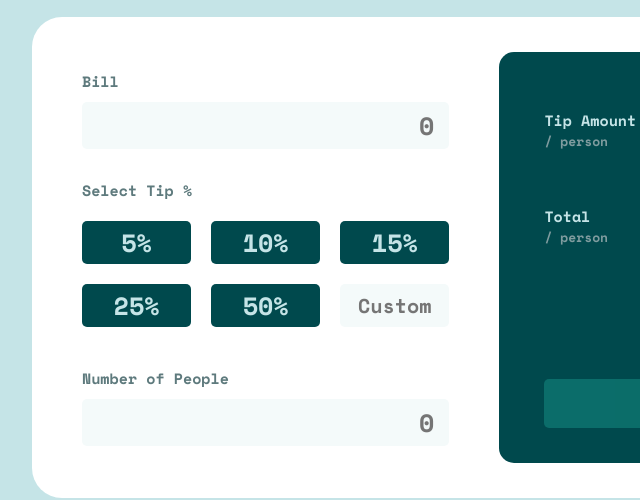
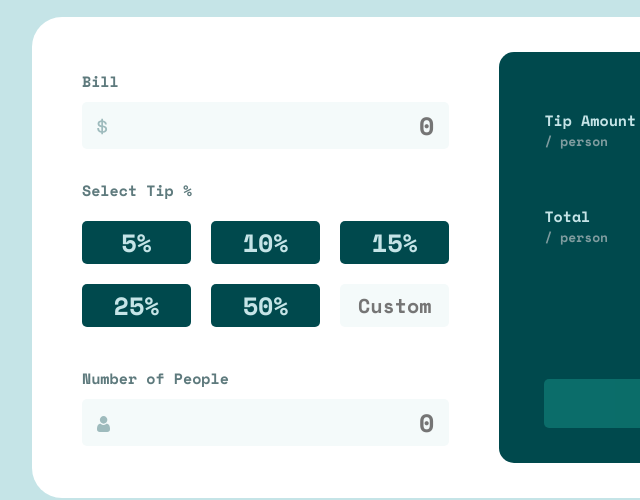
Before and after one commit to rafo38kh/tip-calculator-app, a website: page index.html in a window 1280 px wide. Shown: the part 205-705 px from the top of the page, 148-788 px from the left. Drawn offline with nearby package versions, Linux system fonts and the light colour scheme; the site is published under a folder, as on GitHub Pages, so addresses that start at the root find nothing.

Commit message:
fix css bugs

```diff
--- a/scss/_component.scss
+++ b/scss/_component.scss
@@ -86,13 +86,13 @@
 
   &__dollar {
     &::before {
-      content: url("/images/icon-dollar.svg");
+      content: url("../images/icon-dollar.svg");
     }
   }
 
   &__human {
     &::before {
-      content: url("/images/icon-person.svg");
+      content: url("../images/icon-person.svg");
     }
     @media (min-width: 1140px) {
       margin-bottom: 0;
--- a/scss/_layout.scss
+++ b/scss/_layout.scss
@@ -1,5 +1,5 @@
 .content {
-  // max-width: 500px;
+  max-width: 500px;
   width: 100%;
   @media (min-width: 1140px) {
     max-width: 920px;
```
Also changed, not shown: css/style.css.
